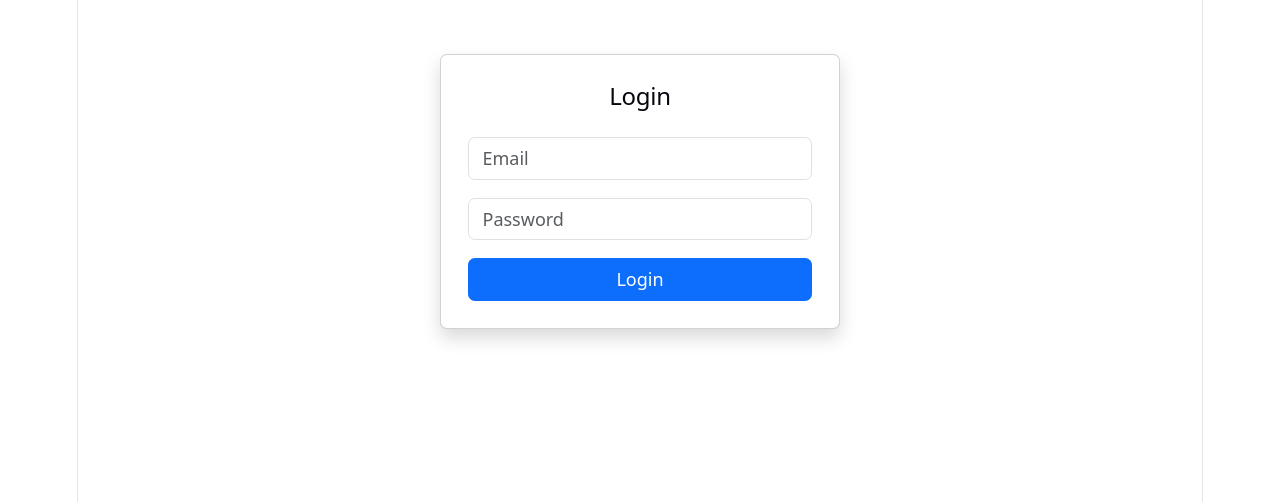
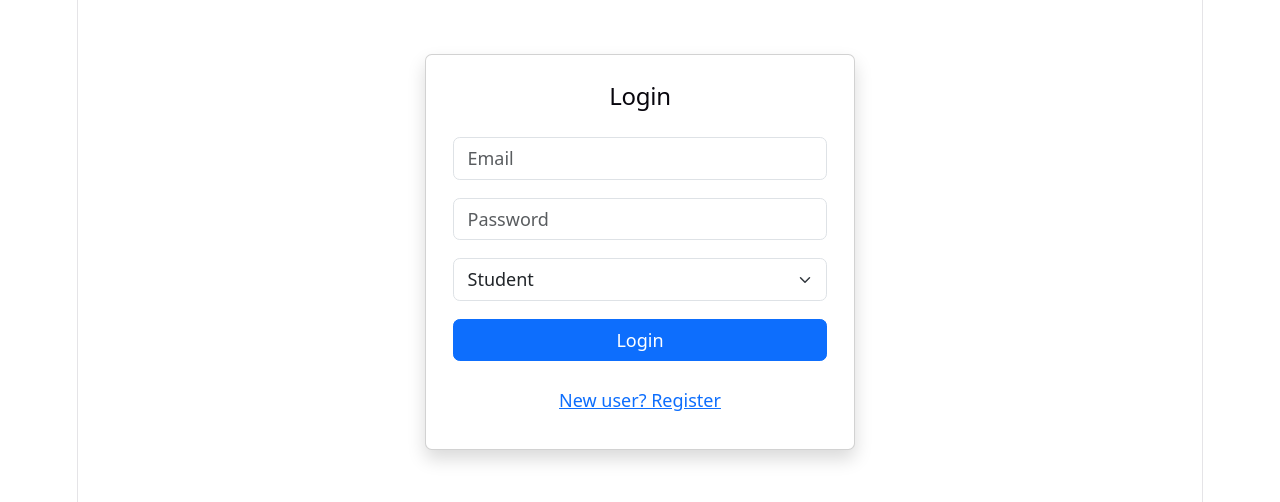
Before and after one commit to salmaasle12-jpg/FullStack_React, a React (Vite) app in the folder ExamsApp/client/: page / in a window 1280 px wide. Shown: the top 502 px of the page. Built offline with nearby package versions, Linux system fonts and the light colour scheme.

Commit message:
add auth login and register pages

```diff
--- a/ExamsApp/client/src/App.jsx
+++ b/ExamsApp/client/src/App.jsx
@@ -5,28 +5,75 @@ import StudentPortal from './Components/StudentPortal'
 
 function App() {
   const [isLoggedIn, setIsLoggedIn] = useState(false)
+  const [isRegisterMode, setIsRegisterMode] = useState(false)
   const [role, setRole] = useState('student')
   const [email, setEmail] = useState('')
   const [password, setPassword] = useState('')
+  const [message, setMessage] = useState('')
 
-  // טיפול בלחיצה על כפתור התחברות
-  const handleLogin = (e) => {
+  // טיפול בהתחברות או הרשמה
+  const handleAuth = (e) => {
     e.preventDefault()
+
+    if (!email || !password) {
+      setMessage('Please enter email and password')
+      return
+    }
+
+    setMessage('')
     setIsLoggedIn(true)
   }
 
-  // אם המשתמש עדיין לא התחבר - מציגים טופס התחברות
+  // אם המשתמש עדיין לא התחבר - מציגים טופס התחברות/הרשמה
   if (!isLoggedIn) {
     return (
       <div className="container mt-5">
-        <div className="card shadow p-4 mx-auto" style={{ maxWidth: '400px' }}>
-          <h2 className="text-center mb-4">Login</h2>
+        <div className="card shadow p-4 mx-auto" style={{ maxWidth: '430px' }}>
+          <h2 className="text-center mb-4">
+            {isRegisterMode ? 'Register' : 'Login'}
+          </h2>
 
-          <form onSubmit={handleLogin}>
-            <input className="form-control mb-3" type="email" placeholder="Email" value={email} onChange={(e) => setEmail(e.target.value)} />
-            <input className="form-control mb-3" type="password" placeholder="Password" value={password} onChange={(e) => setPassword(e.target.value)} />
-            <button className="btn btn-primary w-100">Login</button>
+          {message && <div className="alert alert-danger">{message}</div>}
+
+          <form onSubmit={handleAuth}>
+            <input
+              className="form-control mb-3"
+              type="email"
+              placeholder="Email"
+              value={email}
+              onChange={(e) => setEmail(e.target.value)}
+            />
+
+            <input
+              className="form-control mb-3"
+              type="password"
+              placeholder="Password"
+              value={password}
+              onChange={(e) => setPassword(e.target.value)}
+            />
+
+            <select
+              className="form-select mb-3"
+              value={role}
+              onChange={(e) => setRole(e.target.value)}
+            >
+              <option value="student">Student</option>
+              <option value="teacher">Teacher</option>
+            </select>
+
+            <button className="btn btn-primary w-100">
+              {isRegisterMode ? 'Register' : 'Login'}
+            </button>
           </form>
+
+          <button
+            className="btn btn-link w-100 mt-3"
+            onClick={() => setIsRegisterMode(!isRegisterMode)}
+          >
+            {isRegisterMode
+              ? 'Already have an account? Login'
+              : 'New user? Register'}
+          </button>
         </div>
       </div>
     )
@@ -38,13 +85,24 @@ function App() {
         <h1>E-Test System</h1>
 
         <div>
-          <button className="btn btn-outline-light me-2" onClick={() => setRole('teacher')}>
+          <button
+            className="btn btn-outline-light me-2"
+            onClick={() => setRole('teacher')}
+          >
             Teacher View
           </button>
-          <button className="btn btn-info me-2" onClick={() => setRole('student')}>
+
+          <button
+            className="btn btn-info me-2"
+            onClick={() => setRole('student')}
+          >
             Student View
           </button>
-          <button className="btn btn-danger" onClick={() => setIsLoggedIn(false)}>
+
+          <button
+            className="btn btn-danger"
+            onClick={() => setIsLoggedIn(false)}
+          >
             Logout
           </button>
         </div>
```
